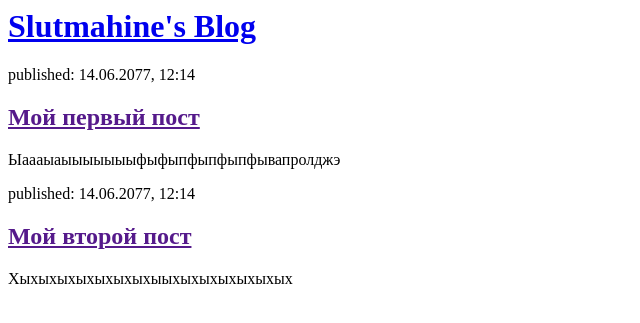
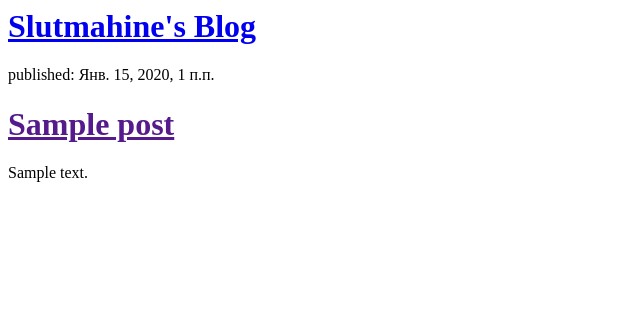
Before and after one commit to Neeetmaker/Blog-practice, a Django app: page / in a window 1280 px wide. Shown: the top 323 px of the page, without its empty margins (0-640 px from the left). Run offline with Django 3.2, Linux system fonts and the light colour scheme; tables that the repository leaves empty hold one stand-in row (values such as "Sample post").

Commit message:
работ а с базой

```diff
--- a/blog/templates/blog/post_list.html
+++ b/blog/templates/blog/post_list.html
@@ -7,16 +7,13 @@
             <h1><a href="/">Slutmahine's Blog</a></h1>
         </div>
 
-        <div>
-            <p>published: 14.06.2077, 12:14</p>
-            <h2><a href="">Мой первый пост</a></h2>
-            <p>Ыаааыаыыыыыыыфыфыпфыпфыпфывапролджэ</p>
-        </div>
+        {% for post in posts %}
+    <div>
+        <p>published: {{ post.published_date }}</p>
+        <h1><a href="">{{ post.title }}</a></h1>
+        <p>{{ post.text|linebreaksbr }}</p>
+    </div>
+{% endfor %}
 
-        <div>
-            <p>published: 14.06.2077, 12:14</p>
-            <h2><a href="">Мой второй пост</a></h2>
-            <p>Хыхыхыхыхыхыхыхыыхыхыхыхыхыхых</p>
-        </div>
     </body>
 </html>
--- a/blog/views.py
+++ b/blog/views.py
@@ -1,5 +1,7 @@
 from django.shortcuts import render
-
+from django.utils import timezone
+from .models import Post
 # Create your views here.
 def post_list(request):
-    return render(request, 'blog/post_list.html', {})
+    posts = Post.objects.filter(published_date__lte=timezone.now()).order_by('published_date')
+    return render(request, 'blog/post_list.html', {'posts': posts})
```
